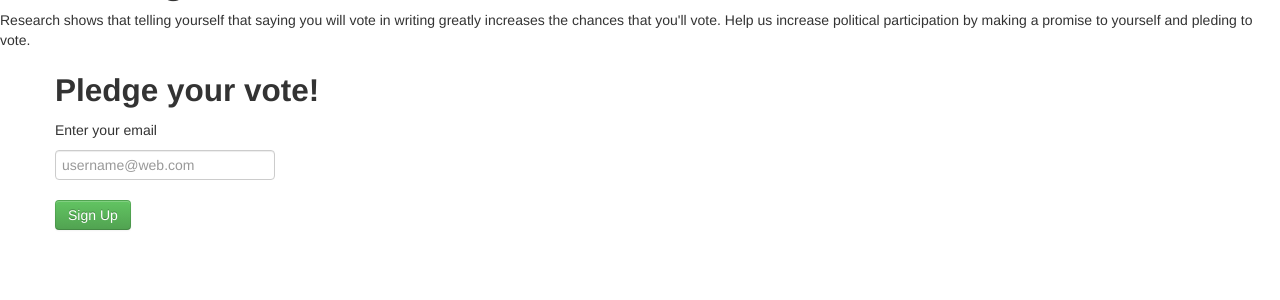
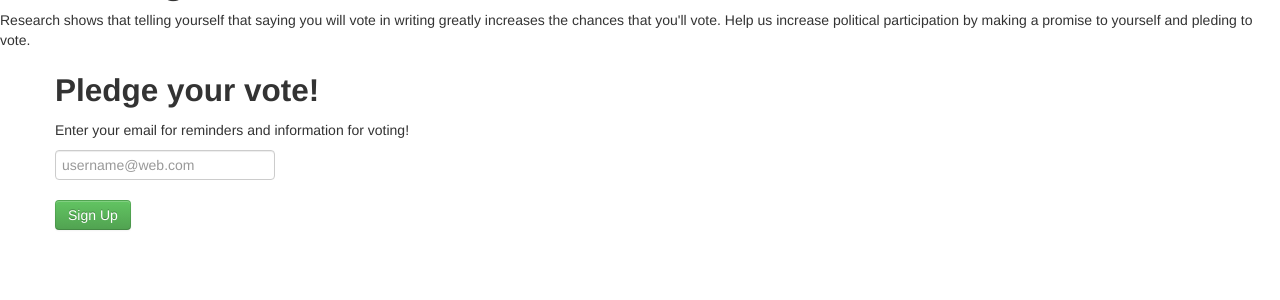
Before and after one commit to chris-anderson67/VotePledge, a Python web app: template app/templates/login.html in a window 1280 px wide. Shown: the part 50-350 px from the top of the page. Run offline with Jinja, Linux system fonts and the light colour scheme; the template is opened without the code that fills it, so the values that code supplies are empty; some libraries are stand-ins or nearby versions.

```diff
--- a/app/templates/login.html
+++ b/app/templates/login.html
@@ -14,7 +14,7 @@
         <h2>Pledge your vote!</h2>
         <form action="" method="post" name="login">
             {{ form.hidden_tag() }}
-            <p> Enter your email </p>
+            <p> Enter your email for reminders and information for voting!</p>
             <p><input type="text" name="email" placeholder="username@web.com"></p>
             <p><button class="btn btn-success" type="submit" >Sign Up</button></p>
         </form>
```
